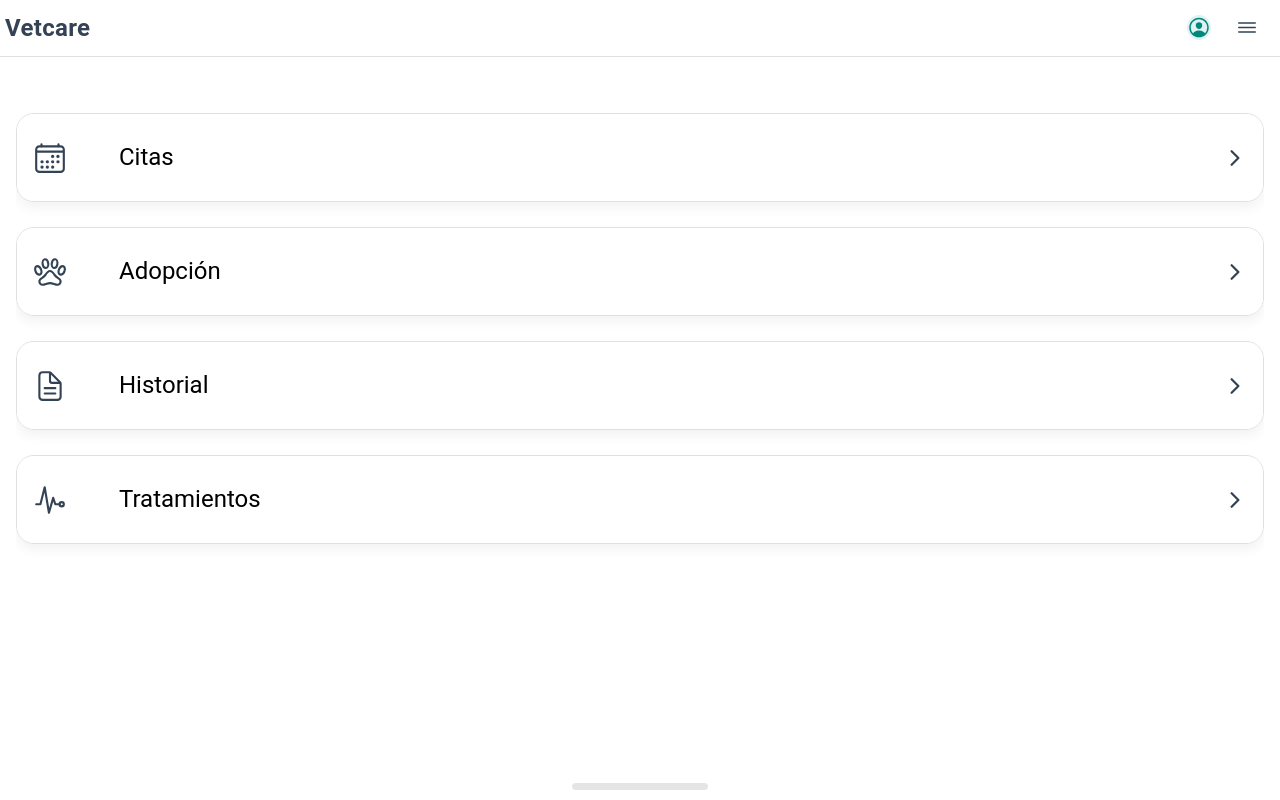
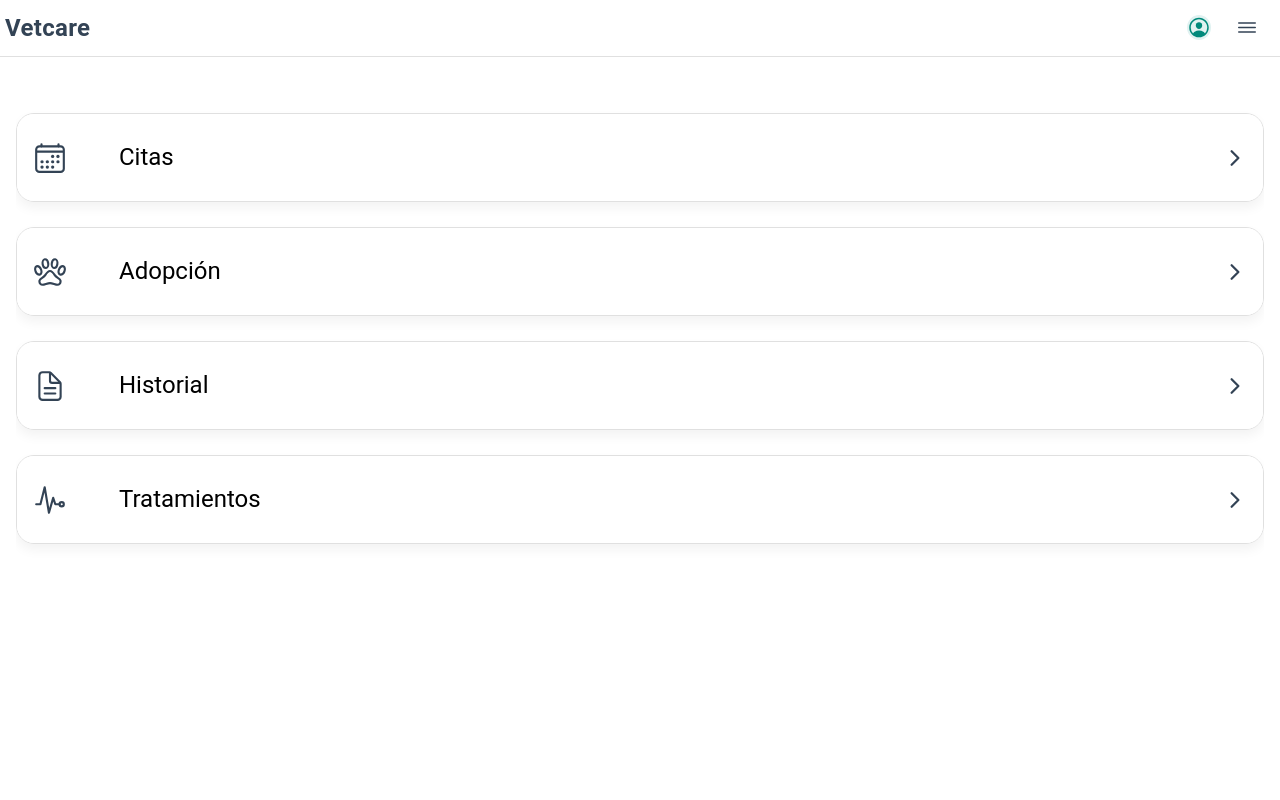
Before and after one commit to Proyecto-Intermodular-2DAM/ProyectoIntermodular_AplicacionVetcare, a React (Vite) app in the folder frontend-mobile/: page /home in a window 1280 px wide. Built offline with nearby package versions, Linux system fonts and the light colour scheme.

Commit message:
feat: Home ajuste superior e inferior

```diff
--- a/frontend-mobile/src/pages/Home.tsx
+++ b/frontend-mobile/src/pages/Home.tsx
@@ -111,11 +111,6 @@ const MenuPage: React.FC = () => {
 
             </IonContent>
 
-      {/* -------------------- Indicador de Home (iPhone Footer) -------------------- */}
-      <IonFooter className="ion-no-border home-indicator-footer">
-        <div className="home-indicator" />
-      </IonFooter>
-
         </IonPage>
     );
 };
--- a/frontend-mobile/src/theme/Home.css
+++ b/frontend-mobile/src/theme/Home.css
@@ -33,6 +33,7 @@
         /* Add a subtle bottom border to match the design */
         border-bottom: 1px solid #e0e0e0;
         --border-width: 0;
+        padding-top: 30px;
     }
 }
 
```
Lines whose indentation alone changed are shown as unchanged.
